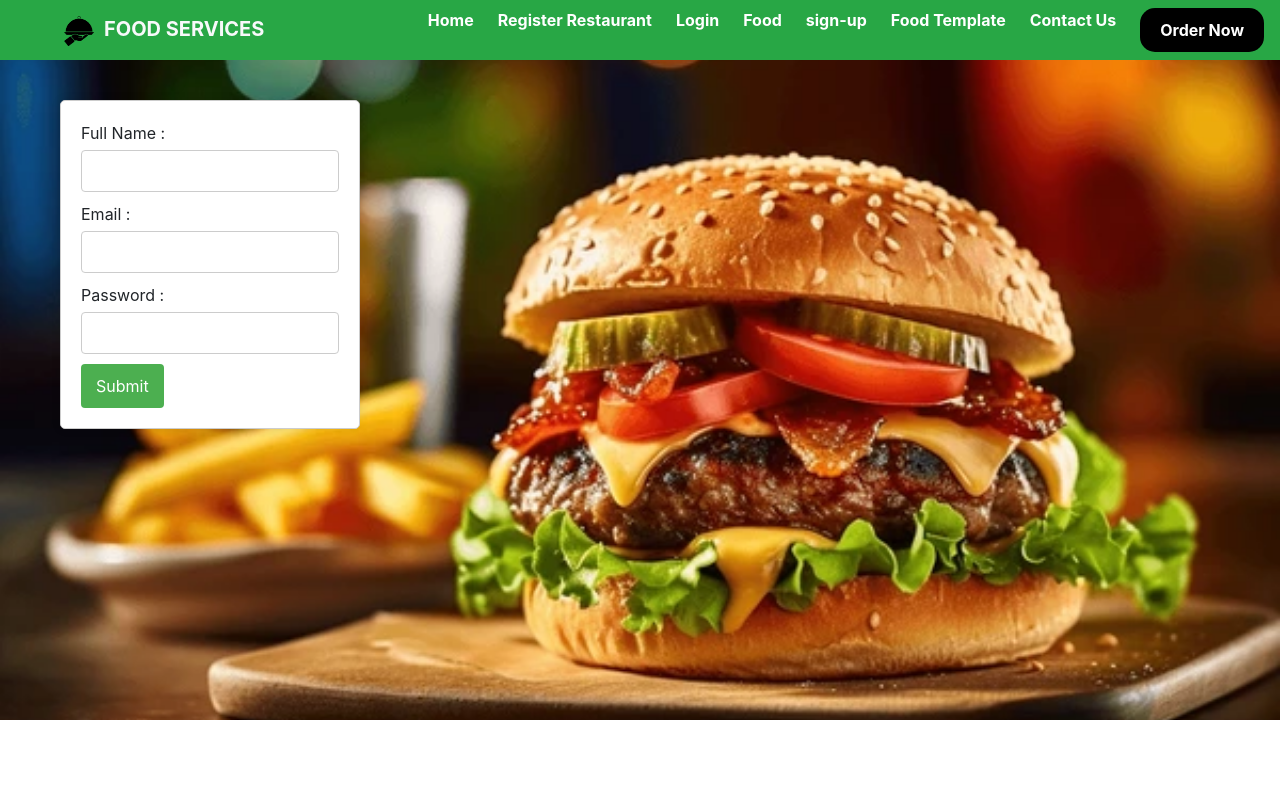
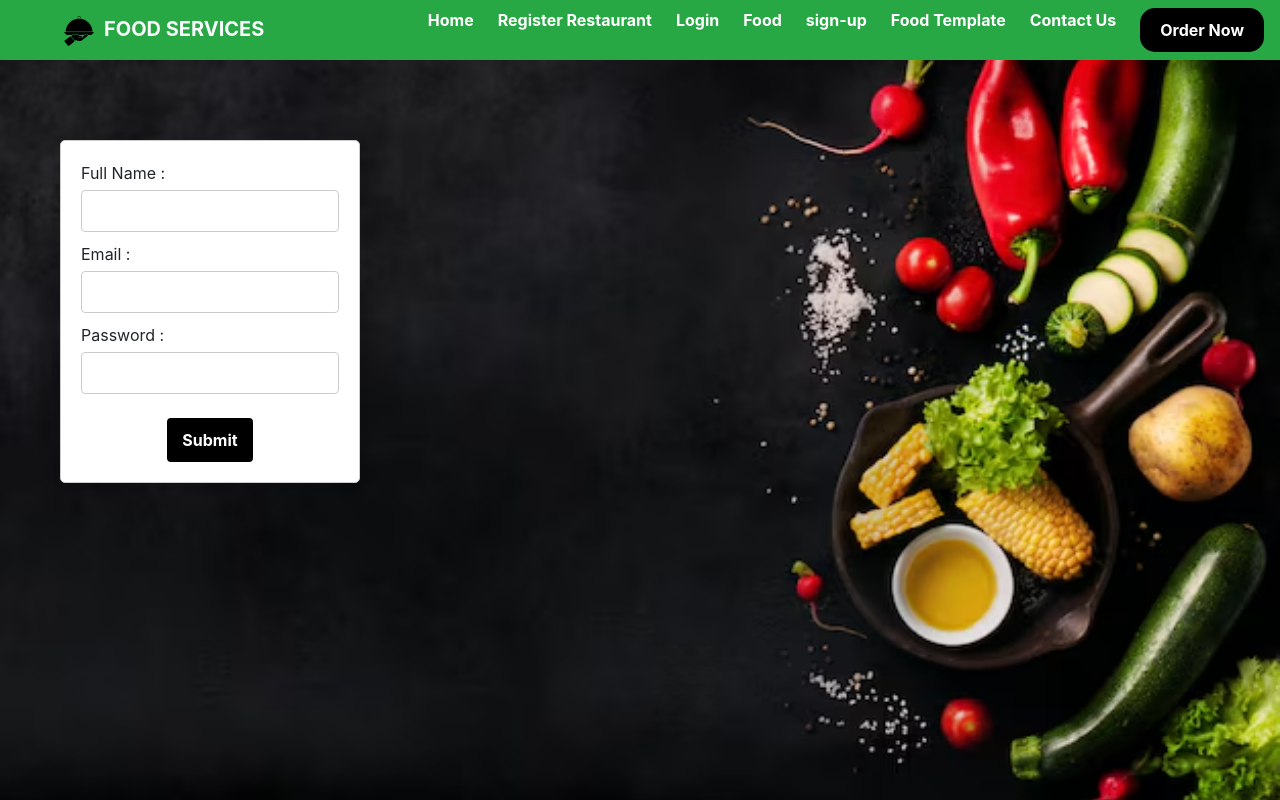
Before and after one commit to Rahul-7504/food-service, an Angular app in the folder food-services/: page /signUp in a window 1280 px wide. Built offline with nearby package versions, Linux system fonts and the light colour scheme.

Commit message:
changes on signup component

```diff
--- a/food-services/src/app/navbar/sign-up/sign-up.component.html
+++ b/food-services/src/app/navbar/sign-up/sign-up.component.html
@@ -1,5 +1,5 @@
 <div class="background-img">
-  <div class="form-top">
+  <div class="form-top ">
     <form [formGroup]="userForm" class="set_form_data form-container">
       <div class="margin_bottom">
         <label for="fullName" class="display_block_margin_bottom">Full Name : </label>
@@ -44,7 +44,9 @@
 
       </div>
 
-      <button type="button" (click)="submit()" class="button_style">Submit</button>
+      <div class="text-center mt-4 ">
+        <button type="button" (click)="submit()" class="button_style font-weight-bold">Submit</button>
+      </div>
     </form>
   </div>
 </div>
--- a/food-services/src/app/navbar/sign-up/sign-up.component.scss
+++ b/food-services/src/app/navbar/sign-up/sign-up.component.scss
@@ -30,7 +30,7 @@
 }
 
 .button_style {
-  background-color: #4caf50;
+  background-color:black;
   color: white;
   padding: 10px 15px;
   border: none;
@@ -43,17 +43,18 @@
 }
 
 .background-img {
-  background-image: url('../../../assets/img6.webp');
+  background-image: url('../../../assets/various-vegetables-black-table-with-space-message_1220-616.avif');
   background-size: cover;
   background-position: center;
   width: 100%;
-  height: 90vh;
+  height: 100vh;
 }
+
 
 .form-container {
   height: auto;
   max-width: 90%;
-  margin: 20px auto;
+  margin: 60px auto;
   padding: 20px;
   background-color: white;
   box-shadow: 0 0 10px rgba(0, 0, 0, 0.1);
```
